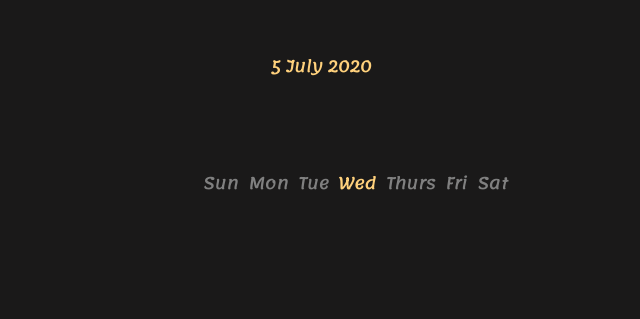
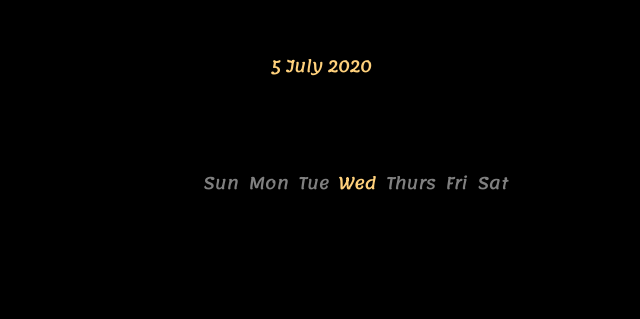
Before and after one commit to kaustavy2k/JS-Clock, a plain HTML site: page index.html in a window 1280 px wide. Shown: the top 319 px of the page, without its empty margins (319-959 px from the left). Drawn offline with Linux system fonts and the light colour scheme.

Commit message:
Update style.css

```diff
--- a/style.css
+++ b/style.css
@@ -5,7 +5,7 @@
 }
 html{
     font-family: 'Lemonada', sans-serif;
-    background-color: rgb(26, 25, 25);
+    background-color: black;
     font-weight: bolder;
     color: rgb(255, 209, 124);
 }
```
